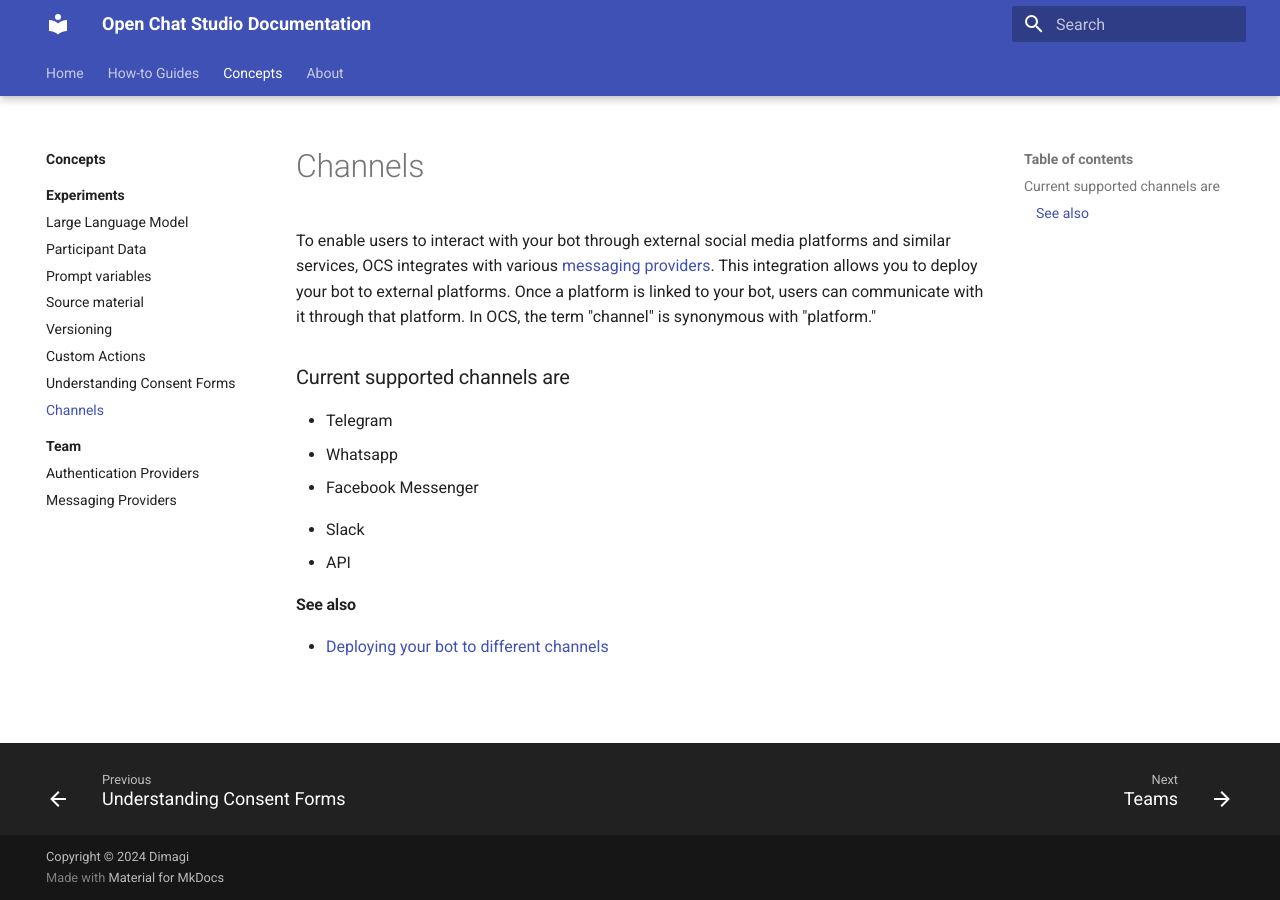
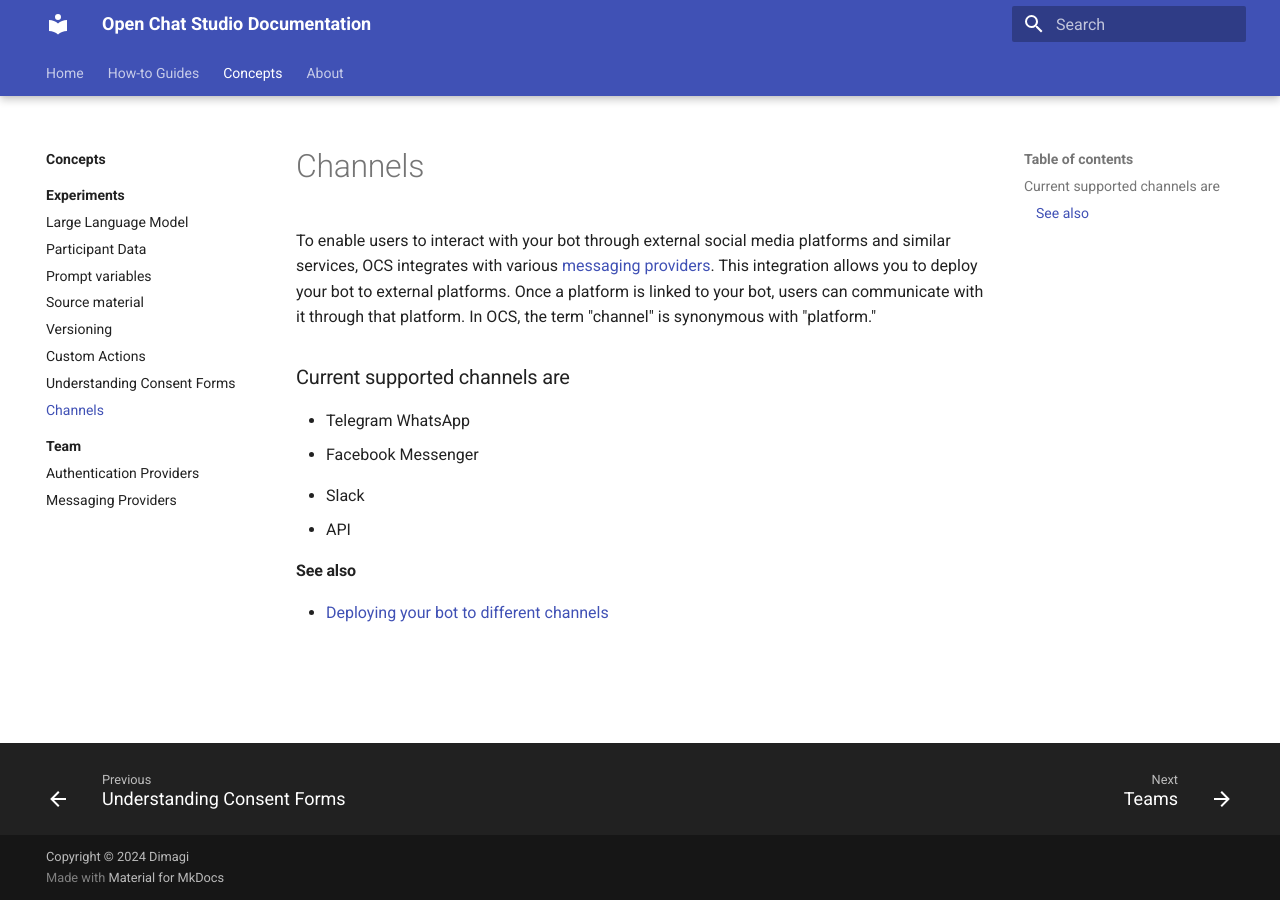
Before and after one commit to dimagi/open-chat-studio-docs, an MkDocs documentation site: the page built from docs/concepts/channels.md, in a window 1280 px wide. Built offline with MkDocs 1.6.1 and Material for MkDocs 9.7.7, drawn with Linux system fonts in a browser that asks for light colours.

```diff
--- a/docs/concepts/channels.md
+++ b/docs/concepts/channels.md
@@ -4,7 +4,7 @@ To enable users to interact with your bot through external social media platform
 
 ### Current supported channels are
 - Telegram
-- Whatsapp
+WhatsApp
 - Facebook Messenger
 <!-- - SureAdhere -->
 - Slack
```
